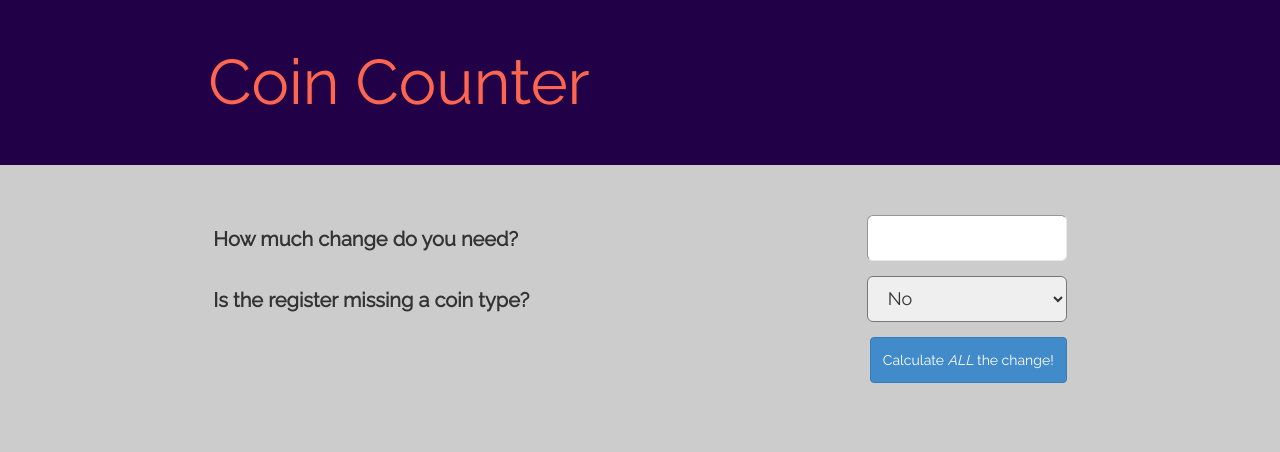
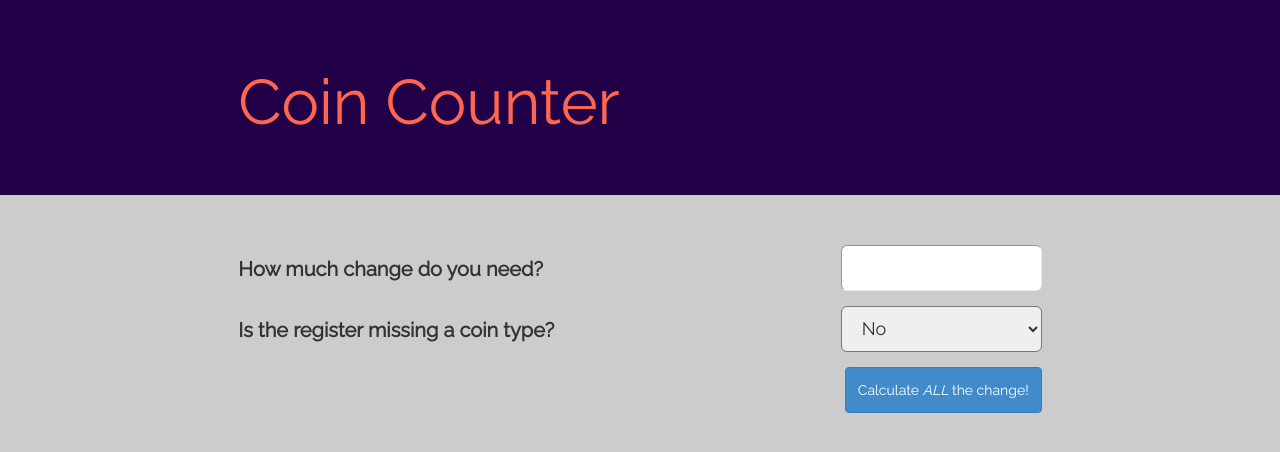
Before and after one commit to syncr/coinMachine, a plain HTML site: page index.html in a window 1280 px wide. Drawn offline with Linux system fonts and the light colour scheme.

Commit message:
Minor HTML/CSS class revisions

```diff
--- a/css/styles.css
+++ b/css/styles.css
@@ -5,17 +5,20 @@ body {
 }
 
 h1 {
-  padding: 0;
-  margin: 0;
+  padding:0 40px;
 }
 
 select, input{
-  width:200px;
+  width:25%;
 }
 
 input {
   border: inset #e9e9e9 1px;
 }
+
+.container {
+    padding:0 40px;
+  }
 
 .jumbotron {
   background: #220048;
@@ -36,8 +39,6 @@ input {
   margin-top:-10px;
 }
 
-
-
 #missingCoinSelector {
   display: none;
 }
@@ -52,3 +53,13 @@ input {
   border:1px solid #aaa;
   border-radius:3px;
 }
+
+@media (min-width: @screen-sm-min) {
+  .container {
+    padding:0;
+  }
+  h1, .jumbotron {
+    padding:0 !important;
+    margin:0;
+  }
+ }
--- a/index.html
+++ b/index.html
@@ -11,8 +11,8 @@
   <title>Coin Counter</title>
 </head>
 <body>
-  <div class='jumbotron'>
-    <h1 class='row col-sm-offset-2'>Coin Counter</h1>
+  <div class='row jumbotron'>
+    <h1 class='col-sm-offset-2'>Coin Counter</h1>
   </div>
   <div class='container col-sm-8 col-sm-offset-2'>
     <form id='coinCounter'>
@@ -40,7 +40,7 @@
         </select>
       </div>
 
-      <div class='form-group row pullRight'>
+      <div class='form-group row pullRight s'>
         <button type="submit" class="btn btn-primary input-lg ">Calculate <em>ALL</em> the change!</button>
       </div>
 
```
